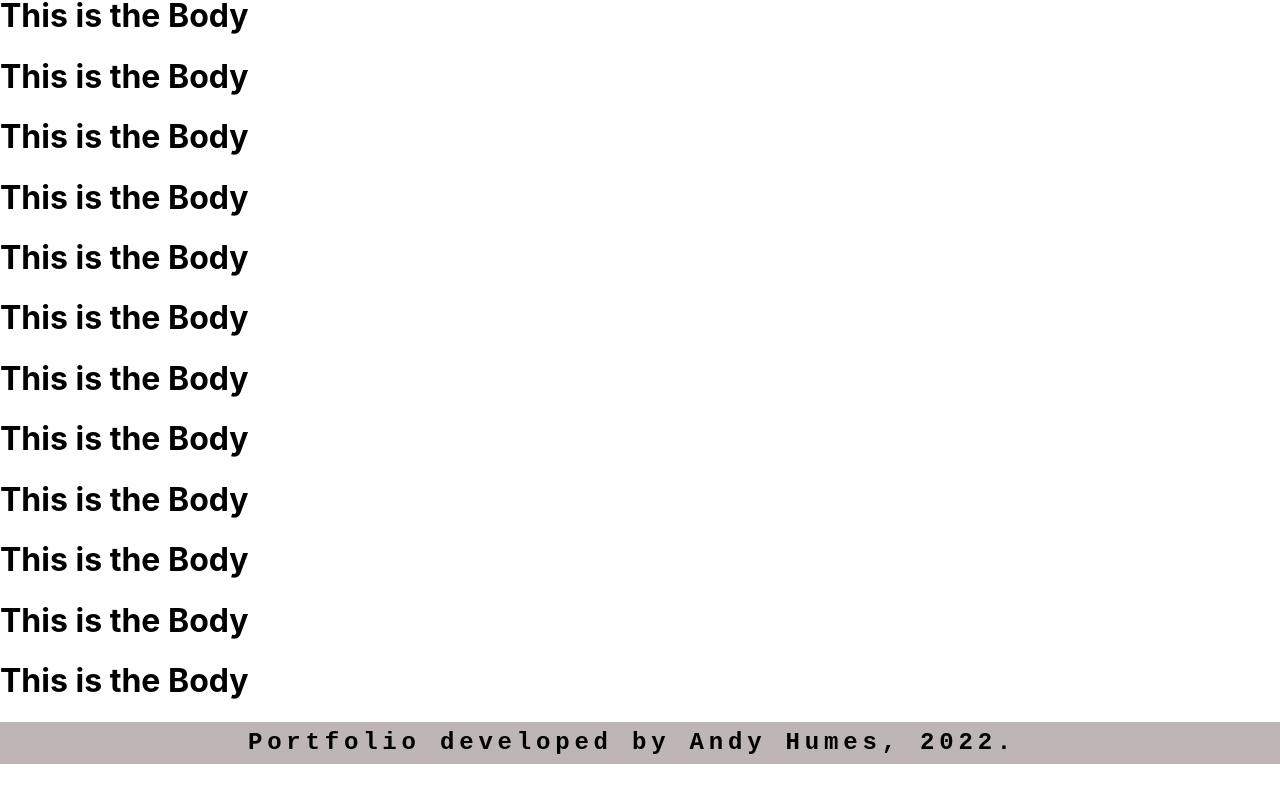
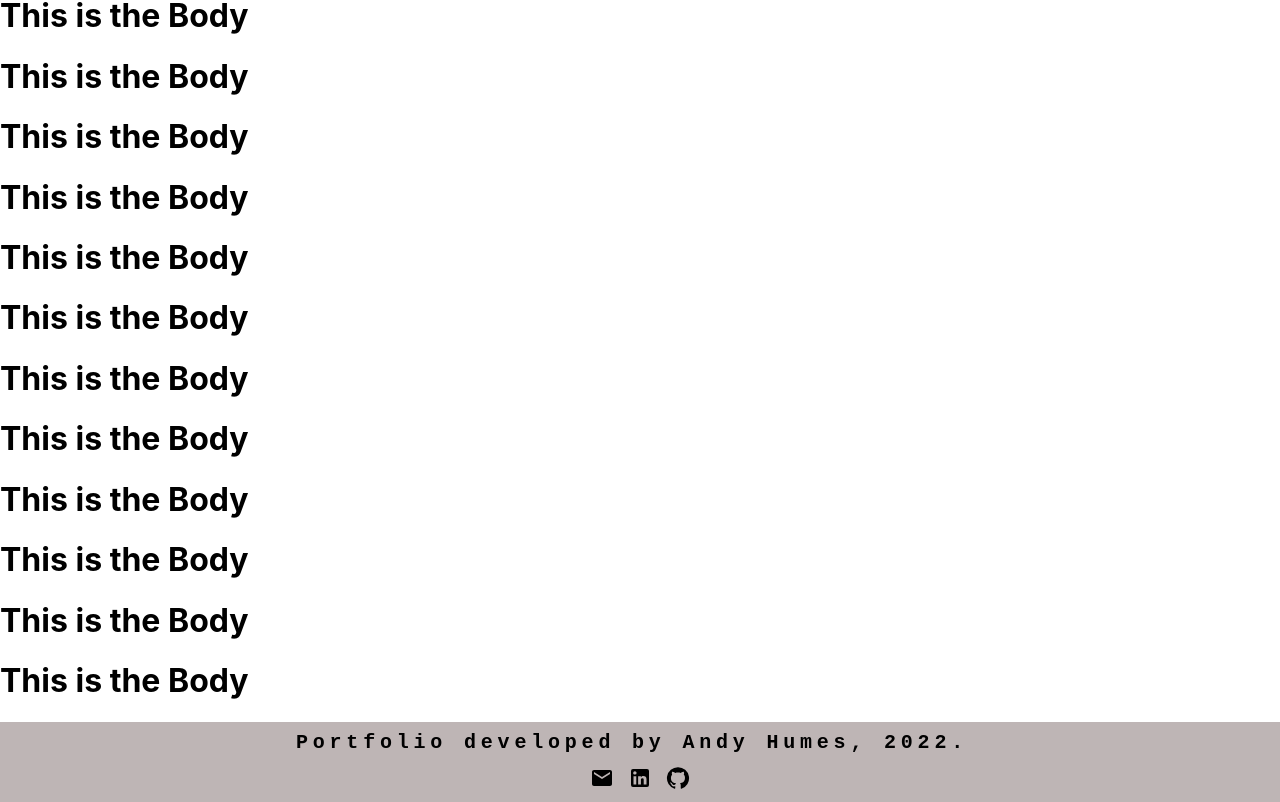
Before and after one commit to humesandrew/andyhumesportfolio, a React (Create React App) app: page / in a window 1280 px wide. Shown: the part 275-1077 px from the top of the page. Before the commit the page ends 1039 px from the top, so only its background shows below. Built offline with nearby package versions, Linux system fonts and the light colour scheme.

Commit message:
finishfooter

```diff
--- a/public/index.html
+++ b/public/index.html
@@ -26,7 +26,7 @@
       work correctly both with client-side routing and a non-root public URL.
       Learn how to configure a non-root public URL by running `npm run build`.
     -->
-    <title>React App</title>
+    <title>Andy Humes - Junior Developer </title>
   </head>
   <body>
     <noscript>You need to enable JavaScript to run this app.</noscript>
--- a/src/components/footer/Footer.js
+++ b/src/components/footer/Footer.js
@@ -1,28 +1,36 @@
+import * as React from "react";
+import resumeData from "../../resumeData.js";
+import EmailIcon from "@mui/icons-material/Email";
+import LinkedInIcon from "@mui/icons-material/LinkedIn";
+import GitHubIcon from "@mui/icons-material/GitHub";
+import Box from "@mui/material/Box";
+import Typography from "@mui/material/Typography";
 
 import "./footer.css";
-import resumeData from "../../resumeData.js";
 
-import * as React from 'react';
-import AppBar from '@mui/material/AppBar';
-import Box from '@mui/material/Box';
-import Toolbar from '@mui/material/Toolbar';
-import Typography from '@mui/material/Typography';
-import Button from '@mui/material/Button';
-import IconButton from '@mui/material/IconButton';
-import MenuIcon from '@mui/icons-material/Menu';
-import { blueGrey } from "@mui/material/colors";
+const emailBtn = function () {
+  window.open("mailto:humes.andrew@gmail.com");
+};
+const linkedInBtn = function () {
+  window.open("https://www.linkedin.com/in/andy-humes-72075559/");
+};
+const gitHubBtn = function () {
+  window.open("https://github.com/humesandrew/");
+};
+const resumeBtn = function () {
+  window.open(resumeData.resume);
+};
+
 
 export default function Footer() {
   return (
-    <Box className='footerBox' sx={{ flexGrow: 1 }}>
-
-
+    <Box className="footerBox" sx={{ flexGrow: 1 }}>
       <Typography
-              variant="h5"
+        variant="h6"
         noWrap
         sx={{
           mr: 2,
-                display: { xs: "flex", md: "flex" },
+          display: { xs: "none", md: "flex" },
           flexGrow: 1,
           fontFamily: "monospace",
           fontWeight: 700,
@@ -31,13 +39,18 @@ export default function Footer() {
           textDecoration: "none",
           justifyContent: "center",
           alignItems: "center",
-
         }}
       >
         Portfolio developed by Andy Humes, 2022.
       </Typography>
-
-
+      <div className='iconDiv'>
+      <EmailIcon className="email"
+        sx={{margin: "7px"}} onClick={emailBtn}></EmailIcon>
+      <LinkedInIcon className="linkedIn"
+      sx={{margin: "7px"}} onClick={linkedInBtn}></LinkedInIcon>
+      <GitHubIcon className="gitHub"
+      sx={{margin: "7px"}} onClick={gitHubBtn}></GitHubIcon>
+      </div>
     </Box>
   );
 }
--- a/src/components/footer/footer.css
+++ b/src/components/footer/footer.css
@@ -3,3 +3,19 @@
     background-color: rgb(190, 181, 181);
     padding: 5px;
 }
+
+.iconDiv {
+    display: flex;
+    justify-content: center;
+
+}
+
+.email {
+    cursor: pointer;
+  }
+  .linkedIn {
+    cursor: pointer;
+  }
+  .gitHub {
+    cursor: pointer;
+  }
--- a/src/components/topapp/TopApp.js
+++ b/src/components/topapp/TopApp.js
@@ -149,7 +149,6 @@ const TopApp = () => {
             <Box className="rightBox" sx={{ flexGrow: 0 }}>
               <Tooltip title="Email me">
                 <EmailIcon className="email" onClick={emailBtn} sx={{ p: 0 }}>
-                  <span title="email me"></span>
                 </EmailIcon>
               </Tooltip>
               <Tooltip title="LinkedIn profile">
```
Lines whose indentation alone changed are shown as unchanged.
